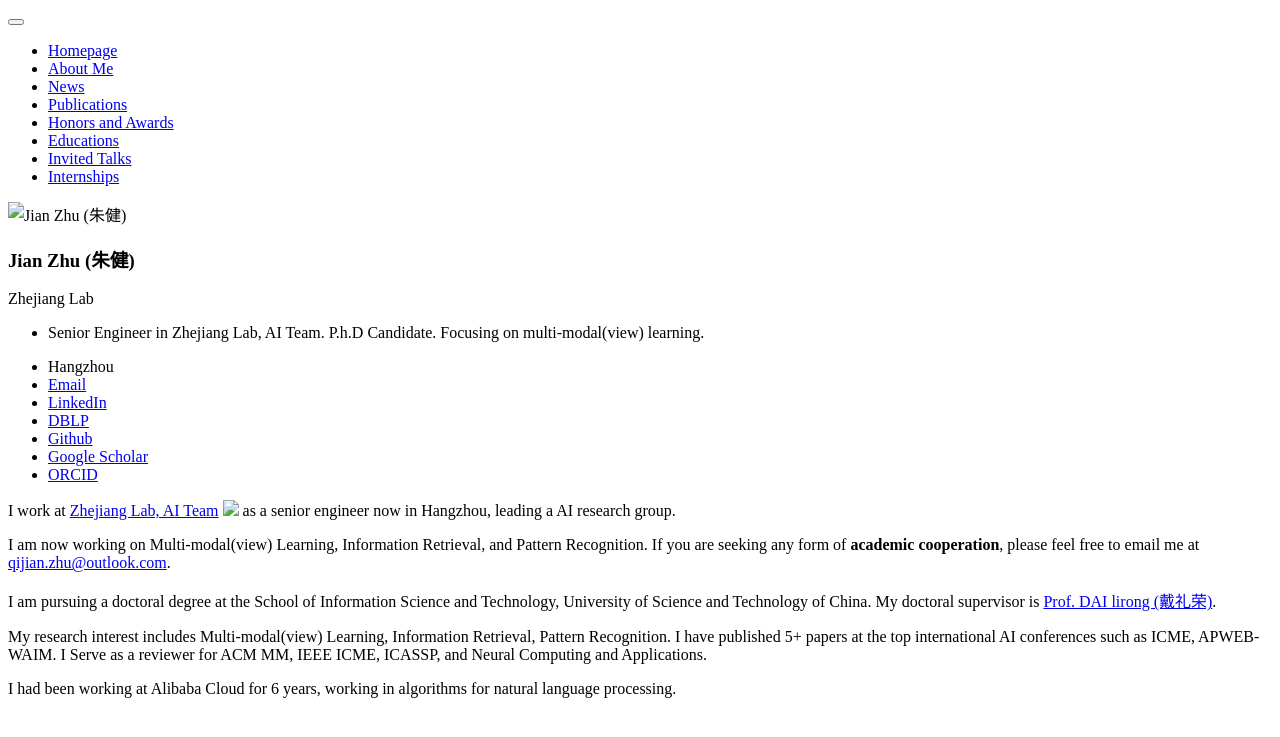
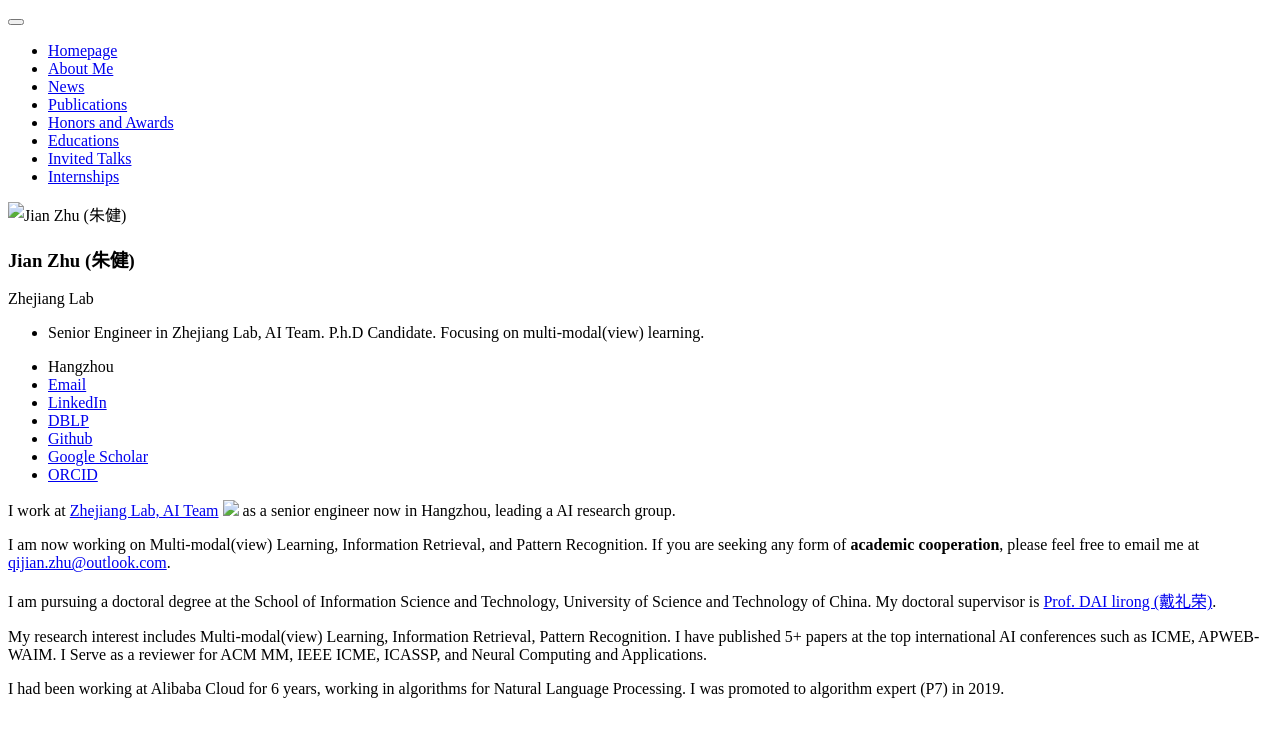
Before and after one commit to HackerHyper/HackerHyper.github.io, a Jekyll site: the page built from _pages/includes/intro.md, in a window 1280 px wide. Shown: the top 737 px of the page. Built offline with Jekyll 4.4.1, drawn with Linux system fonts in a browser that asks for light colours; our own code applies the rules of GitHub Pages for plain Markdown files.

Commit message:
first commit

```diff
--- a/_pages/includes/intro.md
+++ b/_pages/includes/intro.md
@@ -7,4 +7,4 @@ I am pursuing a doctoral degree at the School of Information Science and Technol
 My research interest includes Multi-modal(view) Learning, Information Retrieval, Pattern Recognition. I have published 5+ papers <a href='https://scholar.google.com/citations?hl=zh-CN&user=zYrKCHIAAAAJ'></a> at the top international AI conferences such as ICME, APWEB-WAIM.
 I Serve as a reviewer for ACM MM, IEEE ICME, ICASSP, and Neural Computing and Applications.
 
-I had been working at Alibaba Cloud for 6 years, working in algorithms for natural language processing.
+I had been working at Alibaba Cloud for 6 years, working in algorithms for Natural Language Processing. I was promoted to algorithm expert (P7) in 2019.
```
